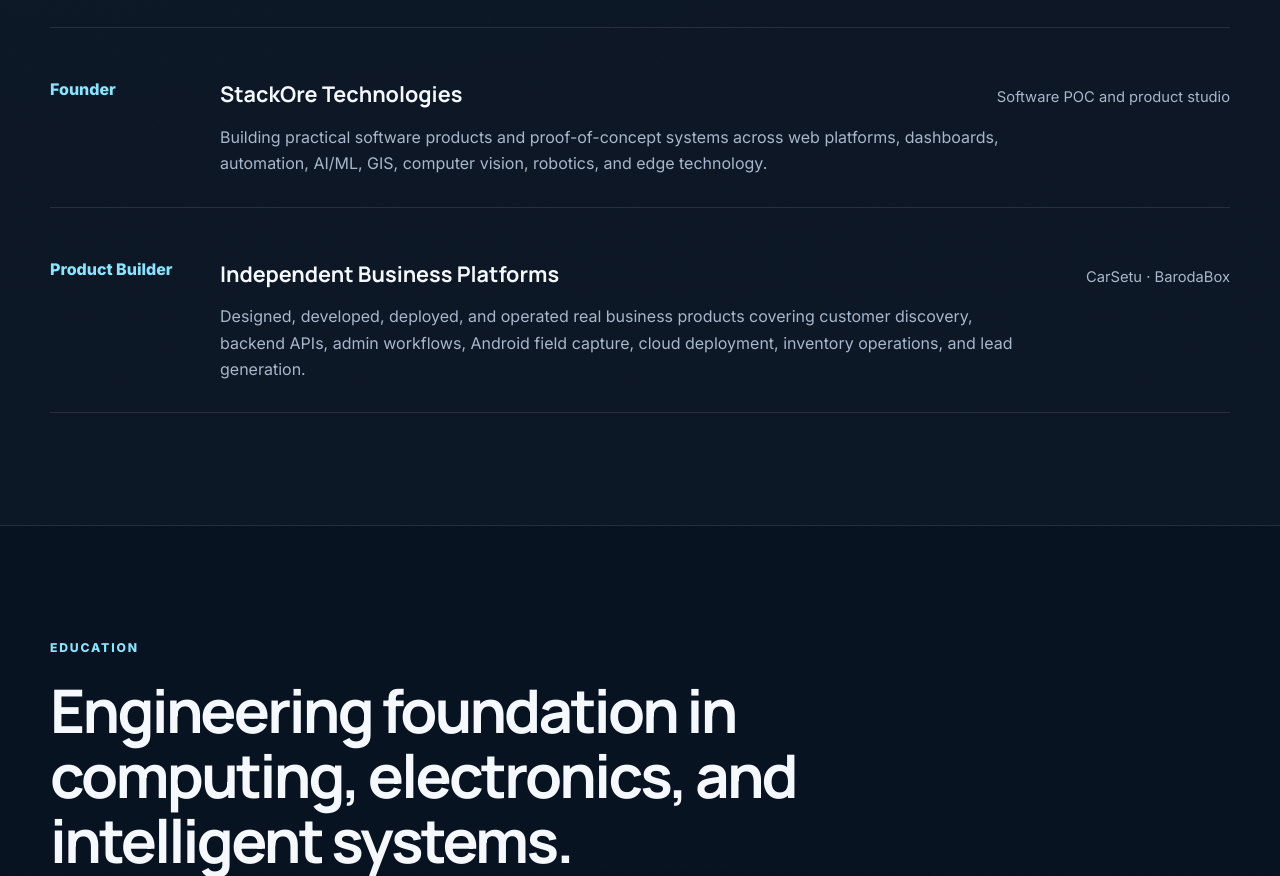
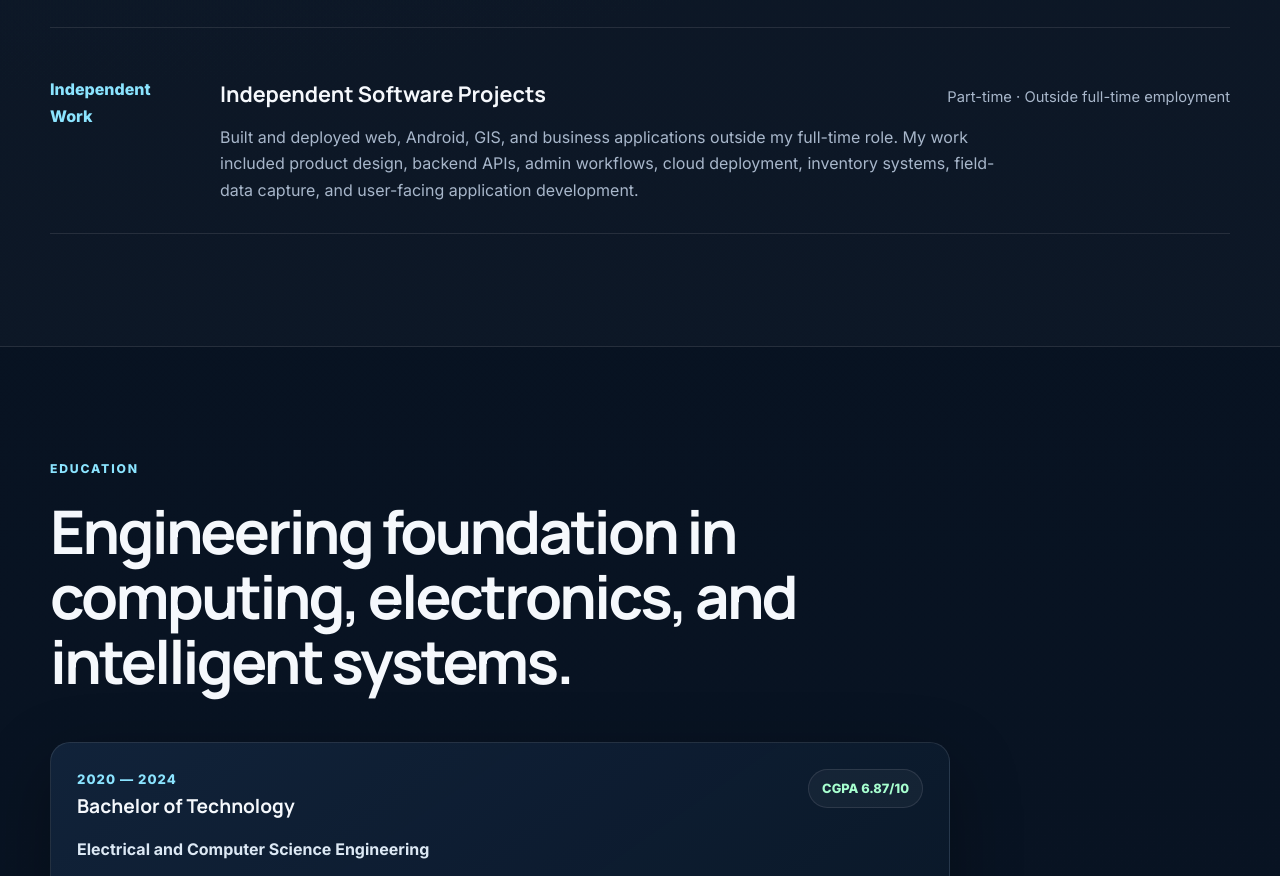
Before and after one commit to Kunj6354/kunj-portfolio, a plain HTML site: page index.html in a window 1280 px wide. Shown: the part 2612-3488 px from the top of the page. Drawn offline with Linux system fonts and the light colour scheme.

Commit message:
Refine independent project experience wording

```diff
--- a/index.html
+++ b/index.html
@@ -176,37 +176,22 @@
               </p>
             </div>
           </article>
-
           <article class="timeline-item reveal">
-            <div class="timeline-period">Founder</div>
+            <div class="timeline-period">Independent Work</div>
             <div class="timeline-body">
               <div class="timeline-title">
-                <h3>StackOre Technologies</h3>
-                <span>Software POC and product studio</span>
+                <h3>Independent Software Projects</h3>
+                <span>Part-time · Outside full-time employment</span>
               </div>
               <p>
-                Building practical software products and proof-of-concept systems
-                across web platforms, dashboards, automation, AI/ML, GIS,
-                computer vision, robotics, and edge technology.
+                Built and deployed web, Android, GIS, and business applications
+                outside my full-time role. My work included product design,
+                backend APIs, admin workflows, cloud deployment, inventory systems,
+                field-data capture, and user-facing application development.
               </p>
             </div>
           </article>
 
-          <article class="timeline-item reveal">
-            <div class="timeline-period">Product Builder</div>
-            <div class="timeline-body">
-              <div class="timeline-title">
-                <h3>Independent Business Platforms</h3>
-                <span>CarSetu · BarodaBox</span>
-              </div>
-              <p>
-                Designed, developed, deployed, and operated real business products
-                covering customer discovery, backend APIs, admin workflows,
-                Android field capture, cloud deployment, inventory operations,
-                and lead generation.
-              </p>
-            </div>
-          </article>
         </div>
       </div>
     </section>
--- a/script.js
+++ b/script.js
@@ -92,7 +92,7 @@
     id: "carsetu-ecosystem",
     title: "CarSetu — Marketplace & Android Field Operations",
     category: ["business", "platform", "mobile"],
-    badge: "Founder Product",
+    badge: "Independent Product Project",
     summary:
       "A local used-car marketplace ecosystem combining public inventory, dealer workflows, admin operations, lead generation, photo review, and an Android field-capture application.",
     points: [
@@ -102,7 +102,7 @@
     ],
     tags: ["React", "Node.js", "MongoDB", "Kotlin", "Android", "Vercel"],
     role:
-      "Founder, product manager, system designer, full-stack developer, Android developer, deployment owner, and business-process designer.",
+      "Product design, system architecture, full-stack development, Android development, deployment, and business-workflow implementation.",
     challenge:
       "The ecosystem must support fast dealer operations, trustworthy vehicle presentation, structured field photography, lead generation, and clear public claims without owning inventory.",
     outcome:
@@ -124,7 +124,7 @@
     ],
     tags: ["Vite", "Node.js", "Supabase", "Render", "Inventory", "WhatsApp"],
     role:
-      "Business owner, product designer, full-stack developer, deployment owner, and operations workflow designer.",
+      "Product design, full-stack development, cloud deployment, inventory workflow design, and operational implementation.",
     challenge:
       "The system must remain simple for local customers while accurately representing availability and rental conditions.",
     outcome:
@@ -136,7 +136,7 @@
     id: "stackore",
     title: "StackOre Technologies — Software POC Studio",
     category: ["business", "platform"],
-    badge: "Founder Platform",
+    badge: "Independent Platform Project",
     summary:
       "A software product and proof-of-concept studio focused on websites, MVPs, dashboards, automation, AI/ML, GIS, computer vision, robotics, and edge systems.",
     points: [
@@ -146,7 +146,7 @@
     ],
     tags: ["Next.js", "TypeScript", "Resend", "Vercel", "Product Strategy", "SEO"],
     role:
-      "Founder, product strategist, web developer, deployment owner, and portfolio curator.",
+      "Product strategy, website development, deployment, service presentation, and project portfolio design.",
     challenge:
       "The brand must demonstrate credible engineering capability through real work rather than functioning only as an internship platform.",
     outcome:
```
Also changed, not shown: 1 other file.
